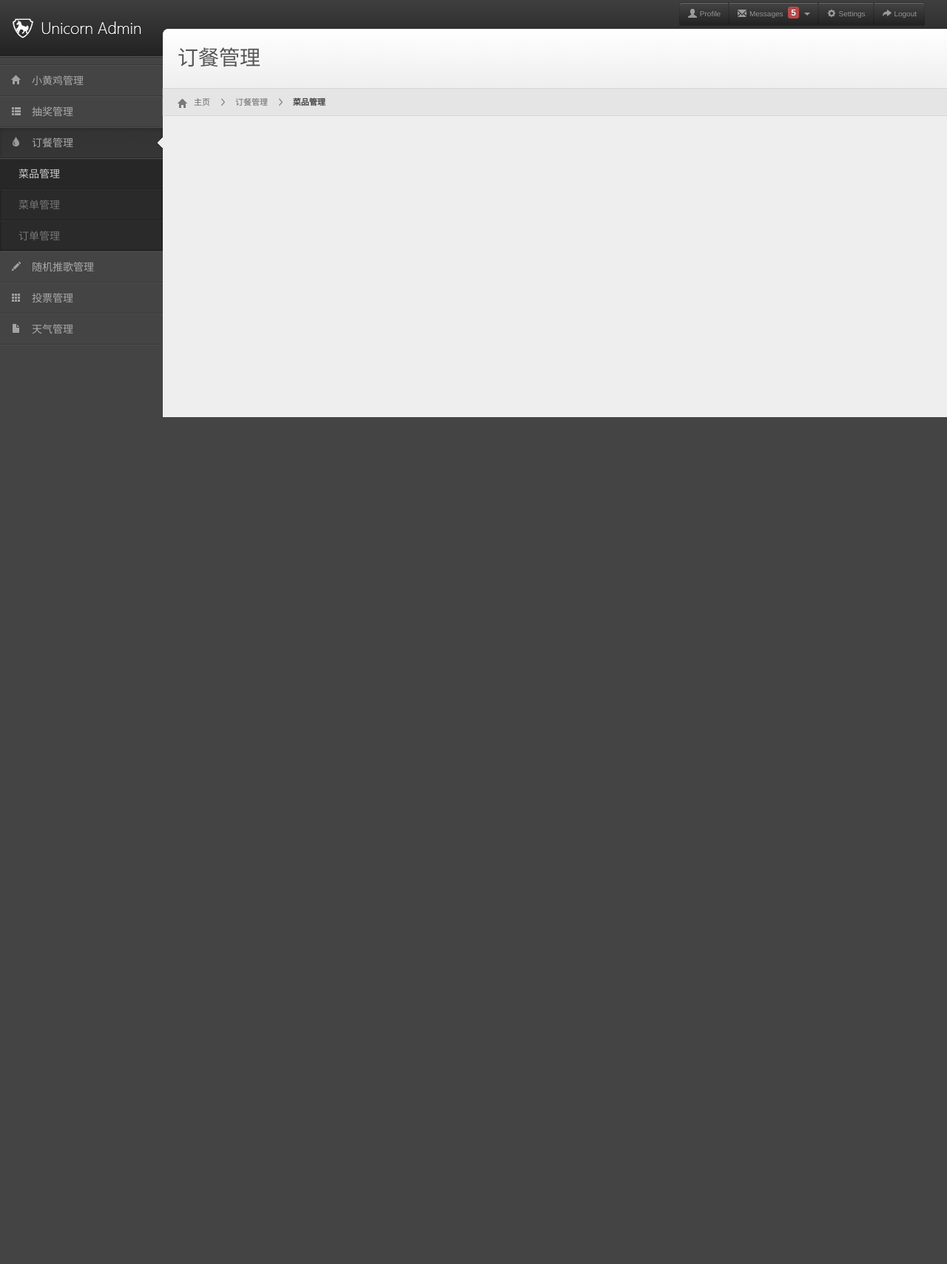
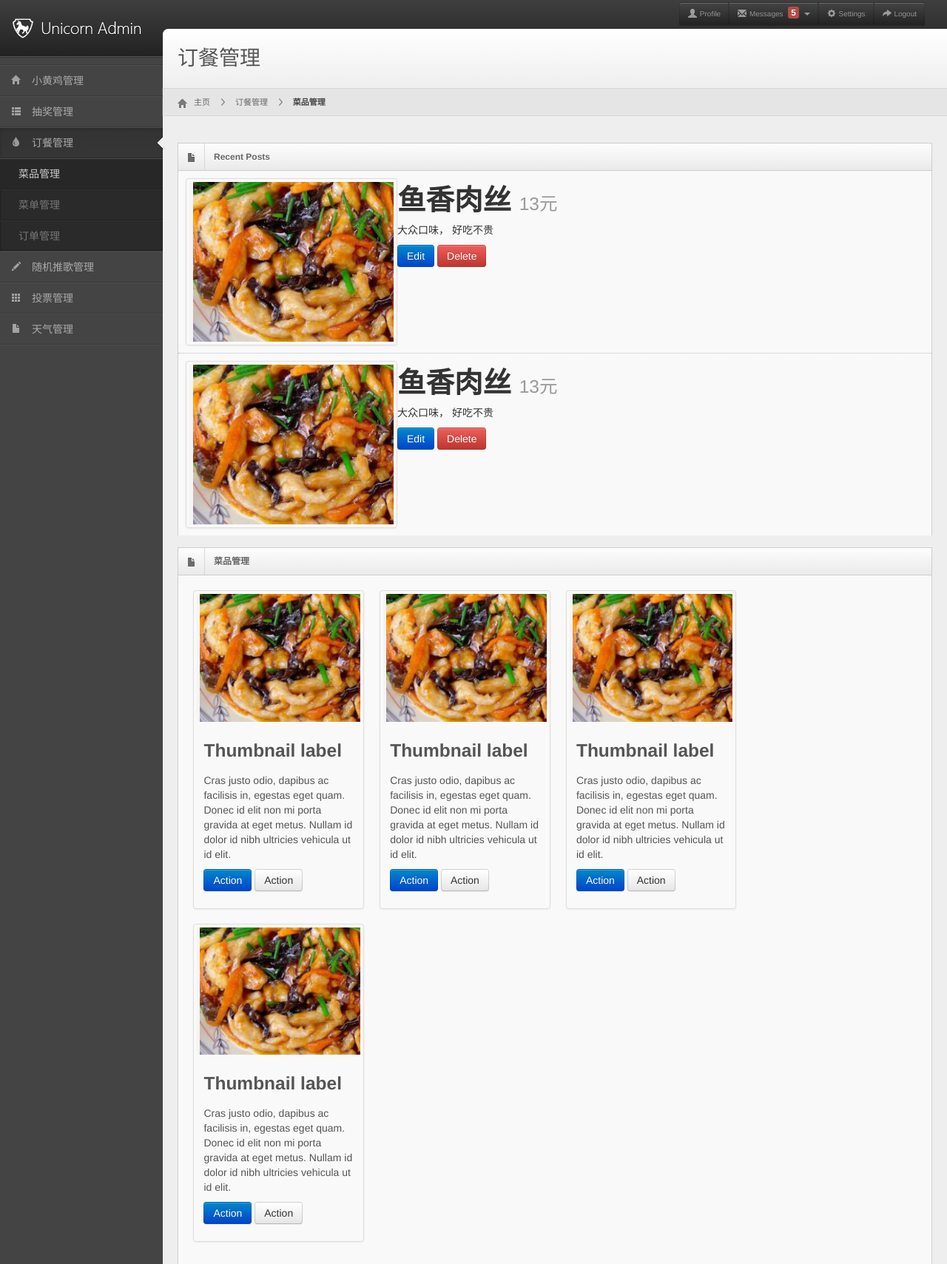
Before and after one commit to STUKA-TEAM/ZhongheManagePage, a plain HTML site: page order-dish-manager.html in a window 1280 px wide. Shown: the part 2-1711 px from the top of the page at 74% size. Before the commit the page ends 800 px from the top, so only its background shows below. Drawn offline with Linux system fonts and the light colour scheme.

Commit message:
dish manage

```diff
--- a/css/unicorn.main.css
+++ b/css/unicorn.main.css
@@ -749,11 +749,11 @@ a:hover {
     background: none repeat scroll 0 0 #FFFFFF;
     border: 1px solid #B6BCBF;
     float: left;
-    height: 40px;
+    height: 100px;
     margin-right: 10px;
     margin-top: 5px;
     padding: 2px;
-    width: 40px;
+    width: 100px;
 }
 .user-info {
     color: #666666;
--- a/order-dish-manager.html
+++ b/order-dish-manager.html
@@ -6,7 +6,6 @@
         <meta name="viewport" content="width=device-width, initial-scale=1.0" />
         <link rel="stylesheet" href="css/bootstrap.min.css" />
         <link rel="stylesheet" href="css/bootstrap-responsive.min.css" />
-        <link rel="stylesheet" href="css/fullcalendar.css" />
         <link rel="stylesheet" href="css/unicorn.main.css" />
         <link rel="stylesheet" href="css/unicorn.grey.css" class="skin-color" />
     <meta http-equiv="Content-Type" content="text/html; charset=utf-8" /></head>
@@ -65,6 +64,94 @@
                 <div class="row-fluid">
                     <div class="span12">
 
+						<div class="widget-box">
+							<div class="widget-title">
+								<span class="icon">
+									<i class="icon-file"></i>
+								</span>
+								<h5>Recent Posts</h5>
+							</div>
+
+							<ul class="recent-posts">
+								<li>
+									<div class="clearfix">
+										<img src="./img/you share rose.png" class="thumbnail pull-left">
+										<div class="jumbotron">
+											<h1>鱼香肉丝   <small>13元</small></h1>
+											<p style="margin-top=100px;">大众口味， 好吃不贵</p>
+											<a href="#" class="btn btn-primary">Edit</a>
+											<a href="#" class="btn btn-danger">Delete</a>
+										</div>
+									</div>
+								</li>
+								<li>
+									<div class="clearfix">
+										<img src="./img/you share rose.png" class="thumbnail pull-left">
+										<div class="jumbotron">
+											<h1>鱼香肉丝   <small>13元</small></h1>
+											<p style="margin-top=100px;">大众口味， 好吃不贵</p>
+											<a href="#" class="btn btn-primary">Edit</a>
+											<a href="#" class="btn btn-danger">Delete</a>
+										</div>
+									</div>
+								</li>
+							</ul>
+						</div>
+
+						<div class="widget-box">
+							<div class="widget-title">
+								<span class="icon">
+									<i class="icon-file"></i>
+								</span>
+								<h5>菜品管理</h5>
+							</div>
+							<div class="container-fluid">
+							<div class="row-fluid">
+							<ul class="thumbnails">
+								<li class="span3">
+									<div class="thumbnail">
+									  <img src="./img/you share rose.png" alt="">
+									  <div class="caption">
+										<h3>Thumbnail label</h3>
+										<p>Cras justo odio, dapibus ac facilisis in, egestas eget quam. Donec id elit non mi porta gravida at eget metus. Nullam id dolor id nibh ultricies vehicula ut id elit.</p>
+										<p><a href="#" class="btn btn-primary">Action</a> <a href="#" class="btn">Action</a></p>
+									  </div>
+									</div>
+								  </li>
+								  <li class="span3">
+									<div class="thumbnail">
+									  <img src="./img/you share rose.png" alt="">
+									  <div class="caption">
+										<h3>Thumbnail label</h3>
+										<p>Cras justo odio, dapibus ac facilisis in, egestas eget quam. Donec id elit non mi porta gravida at eget metus. Nullam id dolor id nibh ultricies vehicula ut id elit.</p>
+										<p><a href="#" class="btn btn-primary">Action</a> <a href="#" class="btn">Action</a></p>
+									  </div>
+									</div>
+								  </li>
+								  <li class="span3">
+									<div class="thumbnail">
+									  <img src="./img/you share rose.png" alt="">
+									  <div class="caption">
+										<h3>Thumbnail label</h3>
+										<p>Cras justo odio, dapibus ac facilisis in, egestas eget quam. Donec id elit non mi porta gravida at eget metus. Nullam id dolor id nibh ultricies vehicula ut id elit.</p>
+										<p><a href="#" class="btn btn-primary">Action</a> <a href="#" class="btn">Action</a></p>
+									  </div>
+									</div>
+								  </li>
+								  <li class="span3">
+									<div class="thumbnail">
+									  <img src="./img/you share rose.png" alt="">
+									  <div class="caption">
+										<h3>Thumbnail label</h3>
+										<p>Cras justo odio, dapibus ac facilisis in, egestas eget quam. Donec id elit non mi porta gravida at eget metus. Nullam id dolor id nibh ultricies vehicula ut id elit.</p>
+										<p><a href="#" class="btn btn-primary">Action</a> <a href="#" class="btn">Action</a></p>
+									  </div>
+									</div>
+								  </li>
+								</ul>
+							</div>
+							</div>
+						</div>
                     </div>
                 </div>
                 <div class="row-fluid">
@@ -81,7 +168,6 @@
             <script src="js/jquery.flot.min.js"></script>
             <script src="js/jquery.flot.resize.min.js"></script>
             <script src="js/jquery.peity.min.js"></script>
-            <script src="js/fullcalendar.min.js"></script>
             <script src="js/unicorn.js"></script>
             <script src="js/unicorn.dashboard.js"></script>
     </body>
```
Also changed, not shown: img/you share rose.png (added).
